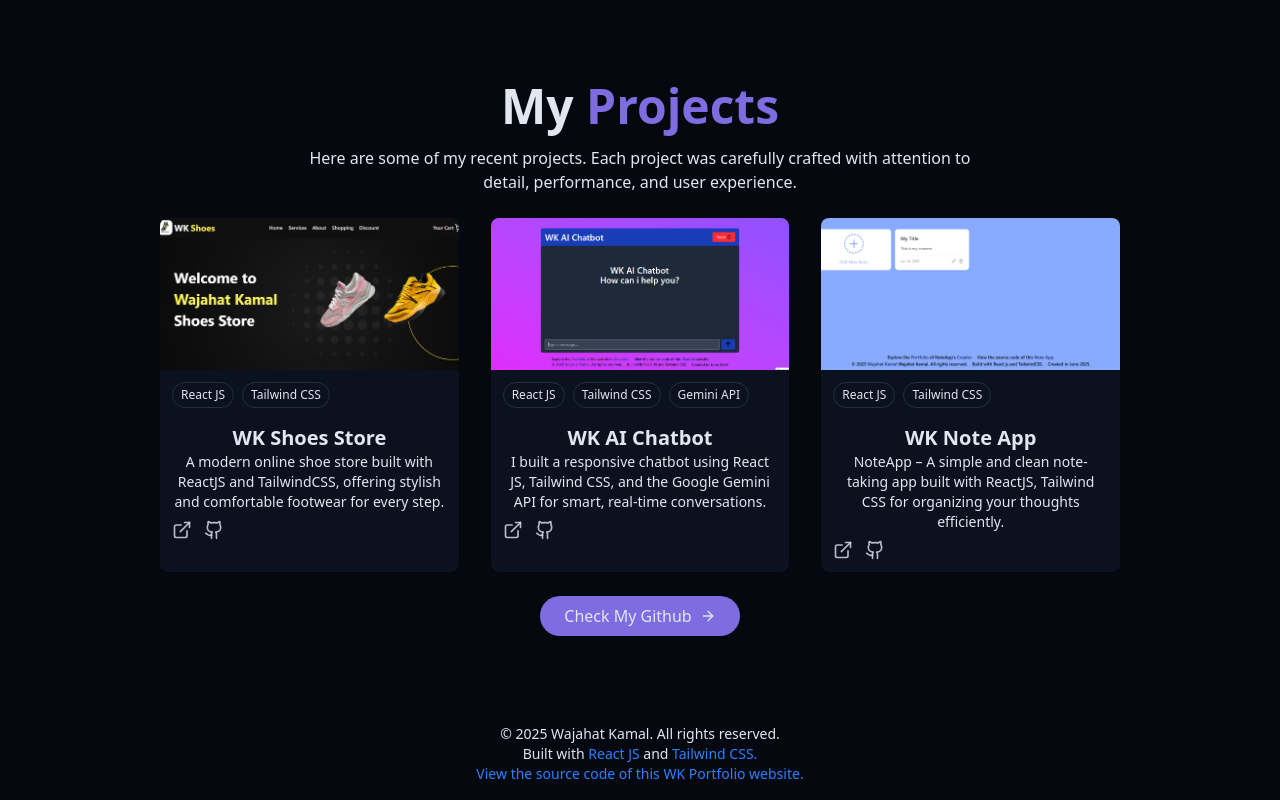
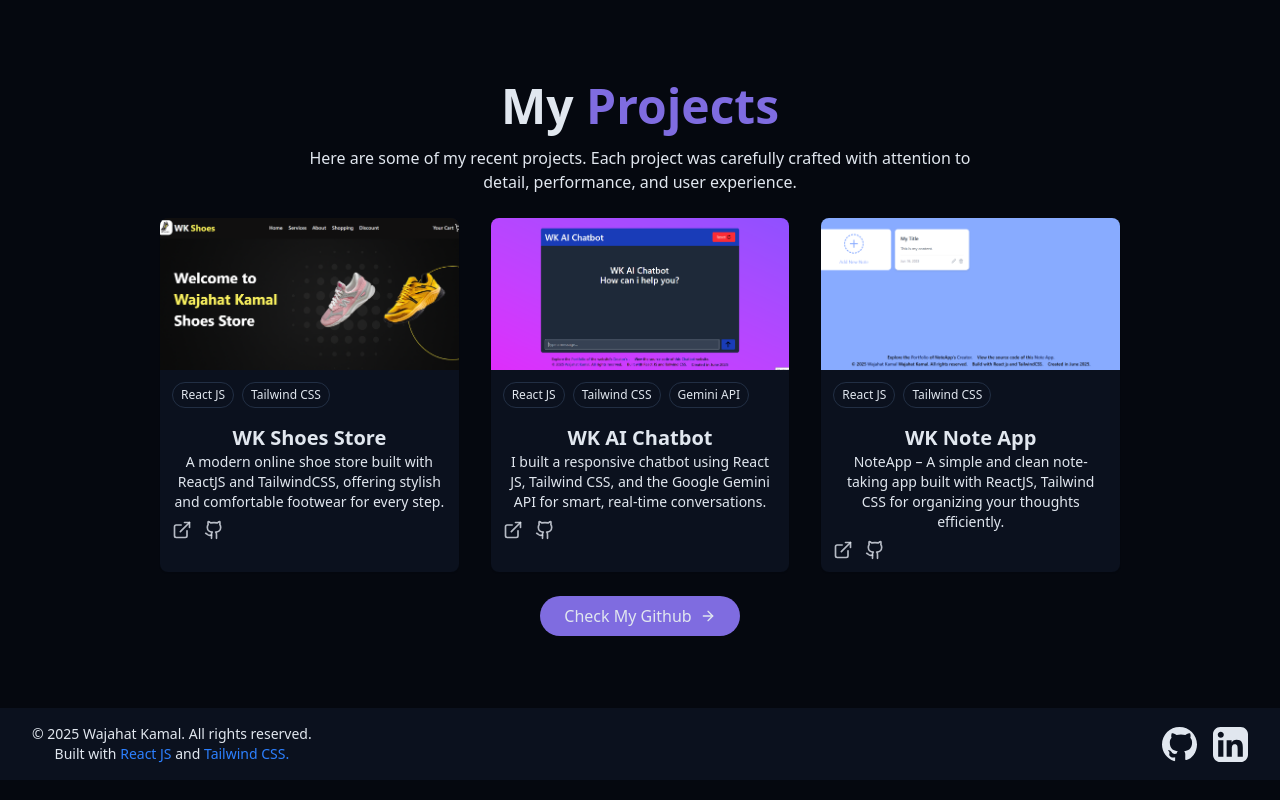
Before and after one commit to wajahat-kamal/Dev-Portfolio, a React (Vite) app: page / in a window 1280 px wide. Shown: the part 1836-2636 px from the top of the page. Built offline with nearby package versions, Linux system fonts and the light colour scheme.

Commit message:
Enhance Footer component by updating styling for better layout and adding social media icons for improved connectivity and user engagement.

```diff
--- a/src/components/Footer.jsx
+++ b/src/components/Footer.jsx
@@ -1,7 +1,7 @@
 export const Footer = () => {
   return (
-    <footer className="text-foreground py-4">
-      <div className="container mx-auto text-center">
+    <footer className="text-foreground py-4 px-8 bg-[#0B111E] flex justify-between items-center">
+      <div className="">
         <p className="text-sm">
           &copy; {new Date().getFullYear()} Wajahat Kamal. All rights reserved.
         </p>
@@ -22,15 +22,56 @@ export const Footer = () => {
           >
             Tailwind CSS.
           </a>
-          <br />{" "}
-          <a
-            className="text-blue-500"
-            target="_blank"
-            href="https://github.com/wajahat-kamal/WK-Dev-Portfolio"
-          >
-            View the source code of this WK Portfolio website.
-          </a>
         </p>
+      </div>
+
+      <div className="flex items-center gap-4 justify-center flex-row">
+        <a target="_blank" href="https://github.com/wajahat-kamal">
+        <svg
+          xmlns="http://www.w3.org/2000/svg"
+          width="35"
+          height="35"
+          viewBox="0 0 24 24"
+          fill="currentColor"
+        >
+          <path d="M12 0C5.373 0 0 5.373 0 12c0 5.303
+  3.438 9.8 8.205 11.385.6.113.82-.258.82-.577
+  0-.285-.01-1.04-.015-2.04-3.338.726-4.042-1.61-4.042-1.61C5.422
+  17.07 4.633 16.7 4.633 16.7c-1.087-.744.083-.729.083-.729
+  1.205.084 1.84 1.236 1.84 1.236 1.07 1.834 2.809
+  1.304 3.495.997.108-.775.418-1.305.762-1.605-2.665-.3-5.466-1.332-5.466-5.93
+  0-1.31.467-2.38 1.235-3.22-.135-.303-.54-1.523.105-3.176
+  0 0 1.005-.322 3.3 1.23a11.52 11.52 0 0 1 3-.405c1.02.005
+  2.045.138 3 .405 2.28-1.552 3.285-1.23
+  3.285-1.23.645 1.653.24 2.873.12 3.176.765.84
+  1.23 1.91 1.23 3.22 0 4.61-2.805 5.625-5.475
+  5.92.42.36.81 1.096.81 2.21 0 1.595-.015 2.88-.015
+  3.27 0 .315.21.69.825.57C20.565 21.795 24
+  17.295 24 12c0-6.627-5.373-12-12-12z"
+          />
+        </svg>
+        </a>
+
+
+        <a target="_blank" href="https://www.linkedin.com">
+        <svg
+  xmlns="http://www.w3.org/2000/svg"
+  width="35"
+  height="35"
+  viewBox="0 0 24 24"
+  fill="currentColor"
+>
+  <path d="M19 0h-14C2.239 0 0 2.239 0 5v14c0 2.761
+  2.239 5 5 5h14c2.761 0 5-2.239
+  5-5V5c0-2.761-2.239-5-5-5zM7.12 20.452H3.56V9h3.56v11.452zM5.34
+  7.433c-1.144 0-2.067-.93-2.067-2.078 0-1.147.923-2.078
+  2.067-2.078s2.067.931 2.067 2.078c0 1.148-.923
+  2.078-2.067 2.078zM20.452 20.452h-3.558v-5.563c0-1.327-.027-3.036-1.849-3.036-1.851
+  0-2.134 1.447-2.134 2.942v5.657h-3.558V9h3.415v1.561h.049c.475-.898
+  1.637-1.849 3.368-1.849 3.601 0 4.268 2.368 4.268 5.448v6.292z"/>
+        </svg>
+        </a>
+
       </div>
     </footer>
   );
```
